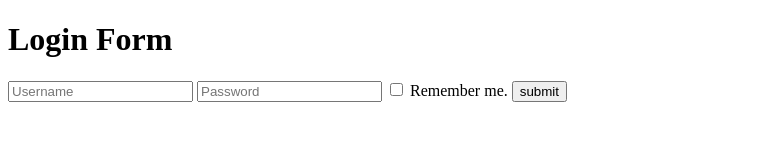
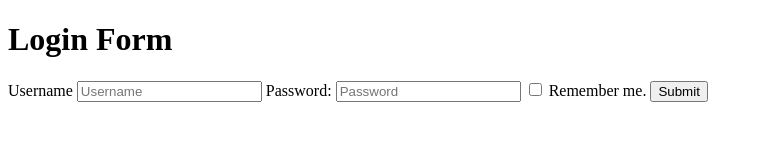
Before and after one commit to acciojob/remember-me-login-form-varunkewlani, a website: page main.html in a window 1280 px wide. Shown: the whole page, without its empty margins (0-763 px from the left). Drawn offline with Linux system fonts and the light colour scheme.

Commit message:
created a submission

```diff
--- a/main.html
+++ b/main.html
@@ -9,11 +9,13 @@
 <body>
 	<h1>Login Form</h1>
 	<form>
-		<input type="text" placeholder="Username" id="username">
+		<label for="username">Username</label>
+		<input type="text" id="username" placeholder="Username">
+		<label for="password">Password:</label>
 		<input type="password" placeholder="Password" id="password">
 		<input type="checkbox" id="checkbox">
 		<label for="checkbox">Remember me.</label>
-		<input type="submit" id="submit" value="submit">
+		<input type="submit" id="submit" value="Submit">
 	</form>
 	<!-- the entire body must be written by student -->
     <script type="text/javascript" src="./script.js">
```
